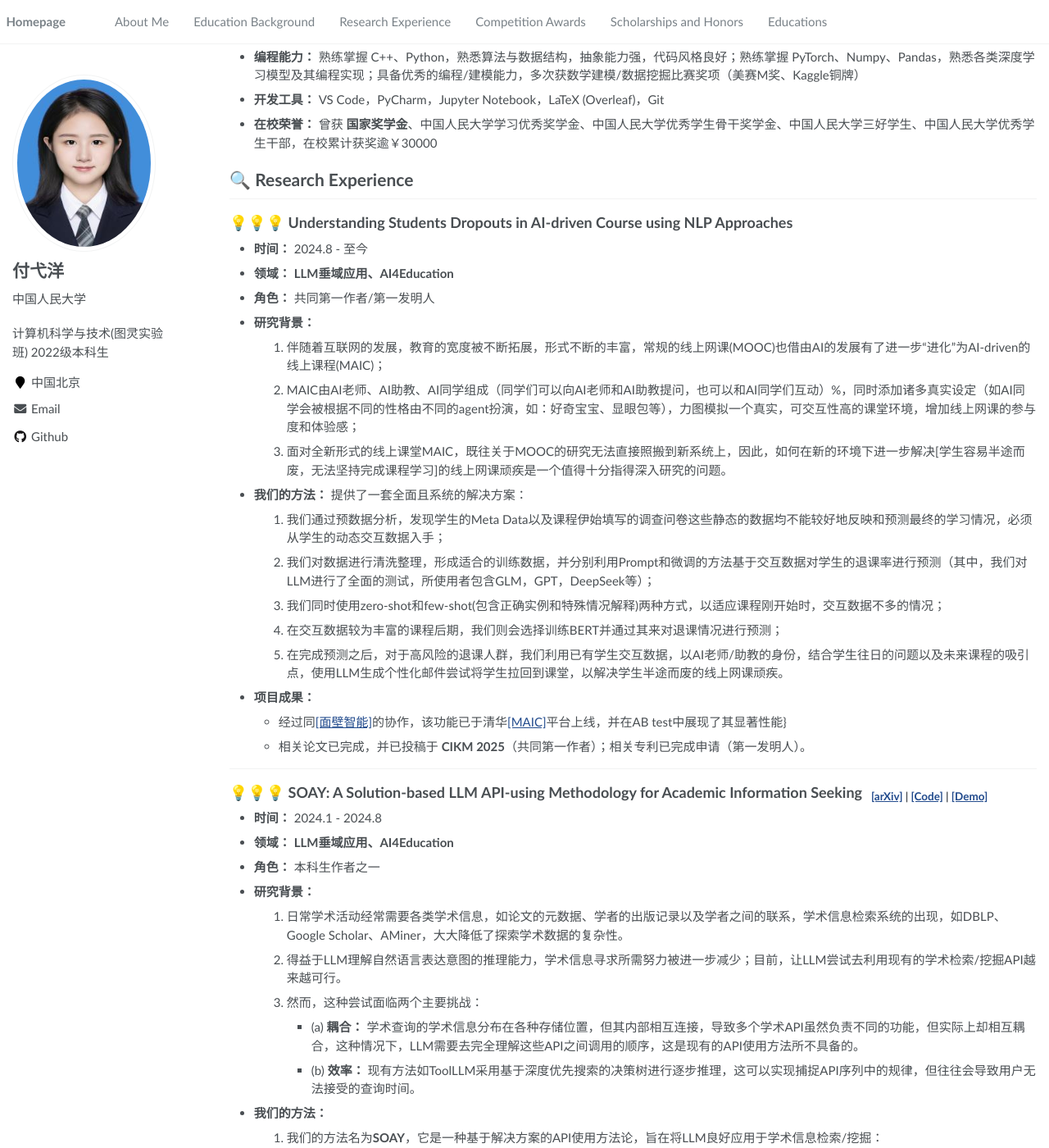
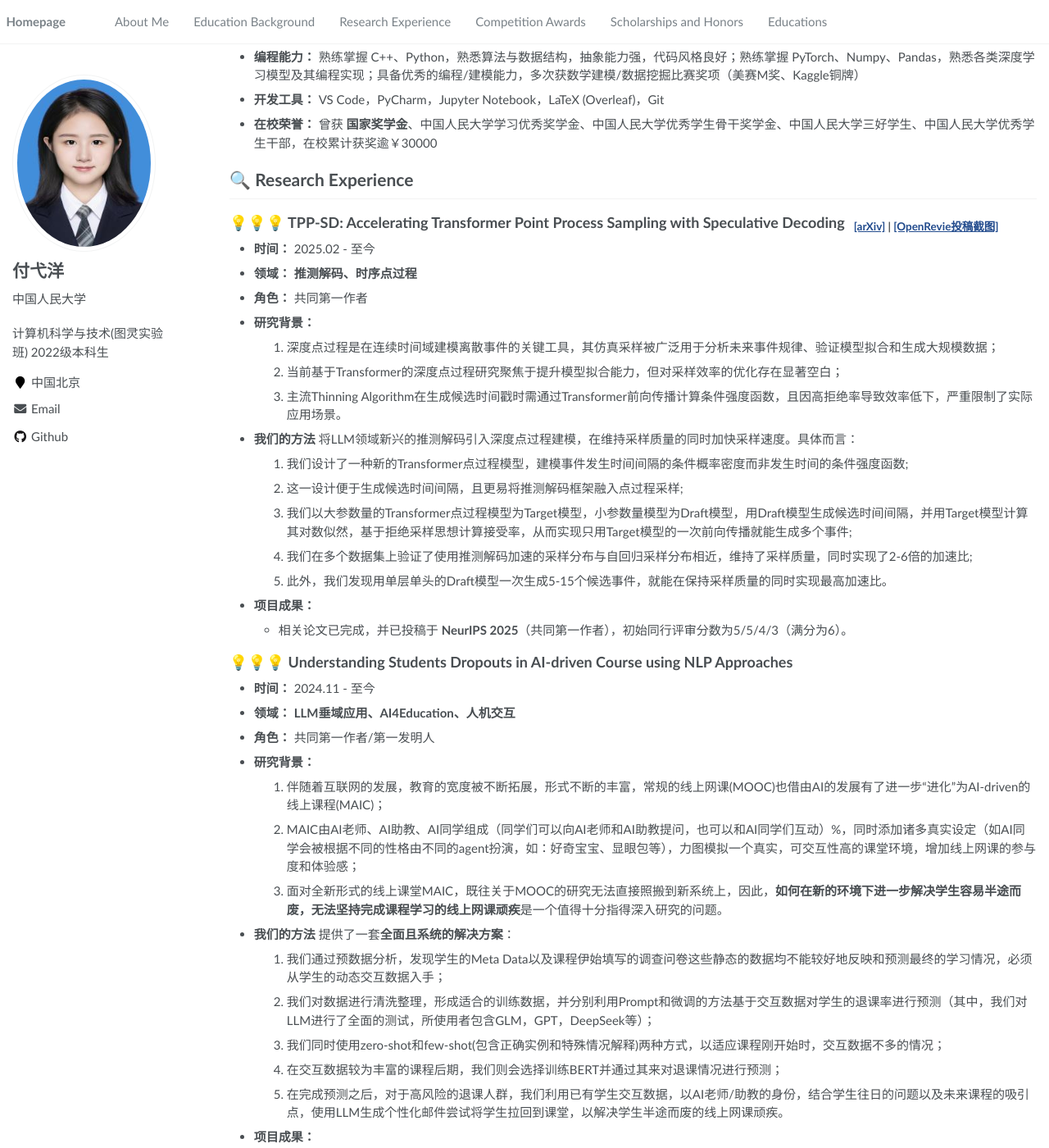
Before and after one commit to baiyingzhuying/baiyingzhuying.github.io, a Jekyll site: the page built from _pages/about.md, in a window 1280 px wide and 1400 px high, scrolled down 447 px. Shown: the whole window at 82% size. Built offline with Jekyll 4.4.1, drawn with Linux system fonts in a browser that asks for light colours; some of the changed text lies outside the part shown.

Commit message:
Update about.md

```diff
--- a/_pages/about.md
+++ b/_pages/about.md
@@ -38,26 +38,45 @@ redirect_from:
 
 # 🔍 Research Experience
 
+## **💡💡💡 TPP-SD: Accelerating Transformer Point Process Sampling with Speculative Decoding** <sub> &nbsp;&nbsp;[[arXiv]](https://arxiv.org/abs/2507.09252) | [[OpenRevie投稿截图]](https://baiyingzhuying.github.io/docs/OpenReview_TPP-SD.png) </sub>
+
+- **时间：** 2025.02 - 至今
+- **领域：** **推测解码、时序点过程**
+- **角色：** 共同第一作者
+- **研究背景：**
+  1. 深度点过程是在连续时间域建模离散事件的关键工具，其仿真采样被广泛用于分析未来事件规律、验证模型拟合和生成大规模数据；
+  2. 当前基于Transformer的深度点过程研究聚焦于提升模型拟合能力，但对采样效率的优化存在显著空白；
+  3. 主流Thinning Algorithm在生成候选时间戳时需通过Transformer前向传播计算条件强度函数，且因高拒绝率导致效率低下，严重限制了实际应用场景。
+- **我们的方法**
+  将LLM领域新兴的推测解码引入深度点过程建模，在维持采样质量的同时加快采样速度。具体而言：
+  1. 我们设计了一种新的Transformer点过程模型，建模事件发生时间间隔的条件概率密度而非发生时间的条件强度函数;
+  2. 这一设计便于生成候选时间间隔，且更易将推测解码框架融入点过程采样;
+  3. 我们以大参数量的Transformer点过程模型为Target模型，小参数量模型为Draft模型，用Draft模型生成候选时间间隔，并用Target模型计算其对数似然，基于拒绝采样思想计算接受率，从而实现只用Target模型的一次前向传播就能生成多个事件;
+  4. 我们在多个数据集上验证了使用推测解码加速的采样分布与自回归采样分布相近，维持了采样质量，同时实现了2-6倍的加速比;
+  5. 此外，我们发现用单层单头的Draft模型一次生成5-15个候选事件，就能在保持采样质量的同时实现最高加速比。
+- **项目成果：**
+  * 相关论文已完成，并已投稿于 **NeurIPS 2025**（共同第一作者），初始同行评审分数为5/5/4/3（满分为6）。
+
+
 ## **💡💡💡 Understanding Students Dropouts in AI-driven Course using NLP Approaches**
 
-- **时间：** 2024.8 - 至今
-- **领域：** **LLM垂域应用、AI4Education**
+- **时间：** 2024.11 - 至今
+- **领域：** **LLM垂域应用、AI4Education、人机交互**
 - **角色：** 共同第一作者/第一发明人
 - **研究背景：**
   1. 伴随着互联网的发展，教育的宽度被不断拓展，形式不断的丰富，常规的线上网课(MOOC)也借由AI的发展有了进一步“进化”为AI-driven的线上课程(MAIC)；
   2. MAIC由AI老师、AI助教、AI同学组成（同学们可以向AI老师和AI助教提问，也可以和AI同学们互动）%，同时添加诸多真实设定（如AI同学会被根据不同的性格由不同的agent扮演，如：好奇宝宝、显眼包等），力图模拟一个真实，可交互性高的课堂环境，增加线上网课的参与度和体验感；
-  3. 面对全新形式的线上课堂MAIC，既往关于MOOC的研究无法直接照搬到新系统上，因此，如何在新的环境下进一步解决[学生容易半途而废，无法坚持完成课程学习]的线上网课顽疾是一个值得十分指得深入研究的问题。
-- **我们的方法：**
-  提供了一套全面且系统的解决方案：
+  3. 面对全新形式的线上课堂MAIC，既往关于MOOC的研究无法直接照搬到新系统上，因此，**如何在新的环境下进一步解决学生容易半途而废，无法坚持完成课程学习的线上网课顽疾**是一个值得十分指得深入研究的问题。
+- **我们的方法**
+  提供了一套**全面且系统的解决方案**：
   1. 我们通过预数据分析，发现学生的Meta Data以及课程伊始填写的调查问卷这些静态的数据均不能较好地反映和预测最终的学习情况，必须从学生的动态交互数据入手；
   2. 我们对数据进行清洗整理，形成适合的训练数据，并分别利用Prompt和微调的方法基于交互数据对学生的退课率进行预测（其中，我们对LLM进行了全面的测试，所使用者包含GLM，GPT，DeepSeek等）；
   3. 我们同时使用zero-shot和few-shot(包含正确实例和特殊情况解释)两种方式，以适应课程刚开始时，交互数据不多的情况；
   4. 在交互数据较为丰富的课程后期，我们则会选择训练BERT并通过其来对退课情况进行预测；
   5. 在完成预测之后，对于高风险的退课人群，我们利用已有学生交互数据，以AI老师/助教的身份，结合学生往日的问题以及未来课程的吸引点，使用LLM生成个性化邮件尝试将学生拉回到课堂，以解决学生半途而废的线上网课顽疾。
-
 - **项目成果：**
-  * 经过同[[面壁智能]](https://modelbest.cn/)的协作，该功能已于清华[[MAIC]](https://mp.weixin.qq.com/s/CNqiPKFaOfwJGLY5O2dKWw)平台上线，并在AB test中展现了其显著性能}
-  * 相关论文已完成，并已投稿于 **CIKM 2025**（共同第一作者）；相关专利已完成申请（第一发明人）。
+  * 经过**同[面壁智能](https://modelbest.cn/)的协作**，该功能**已于清华[MAIC](https://mp.weixin.qq.com/s/CNqiPKFaOfwJGLY5O2dKWw)平台上线**，并在AB test中展现了其显著性能}
+  * 相关论文已完成，并已投稿于 **CIKM 2025**（共同第一作者）；相关**专利已完成申请（第一发明人）**。
 
 ---
 
@@ -97,7 +116,7 @@ redirect_from:
   2. 重点研究了离散前缀提示（discrete prefix prompts）而非填空提示（cloze prompts），因为利用前缀提示的现代LLM架构（尤其是decoder-only模型）在多个任务中表现出色。
   3. 主要关注硬性（离散）提示而非软性（连续）提示，并对Prompt Engineering的范围进行了细化，着重研究如何通过改变Prompt内容来提升模型性能。
 - **项目成果：**
-  * 相关论文已完成，并已投递于 **TKDE 2025**（本科生作者之一）。
+  * 相关论文已完成，并已<u>录用于<u> **TKDE 2025**（本科生作者之一）。
 
 ---
 
```
